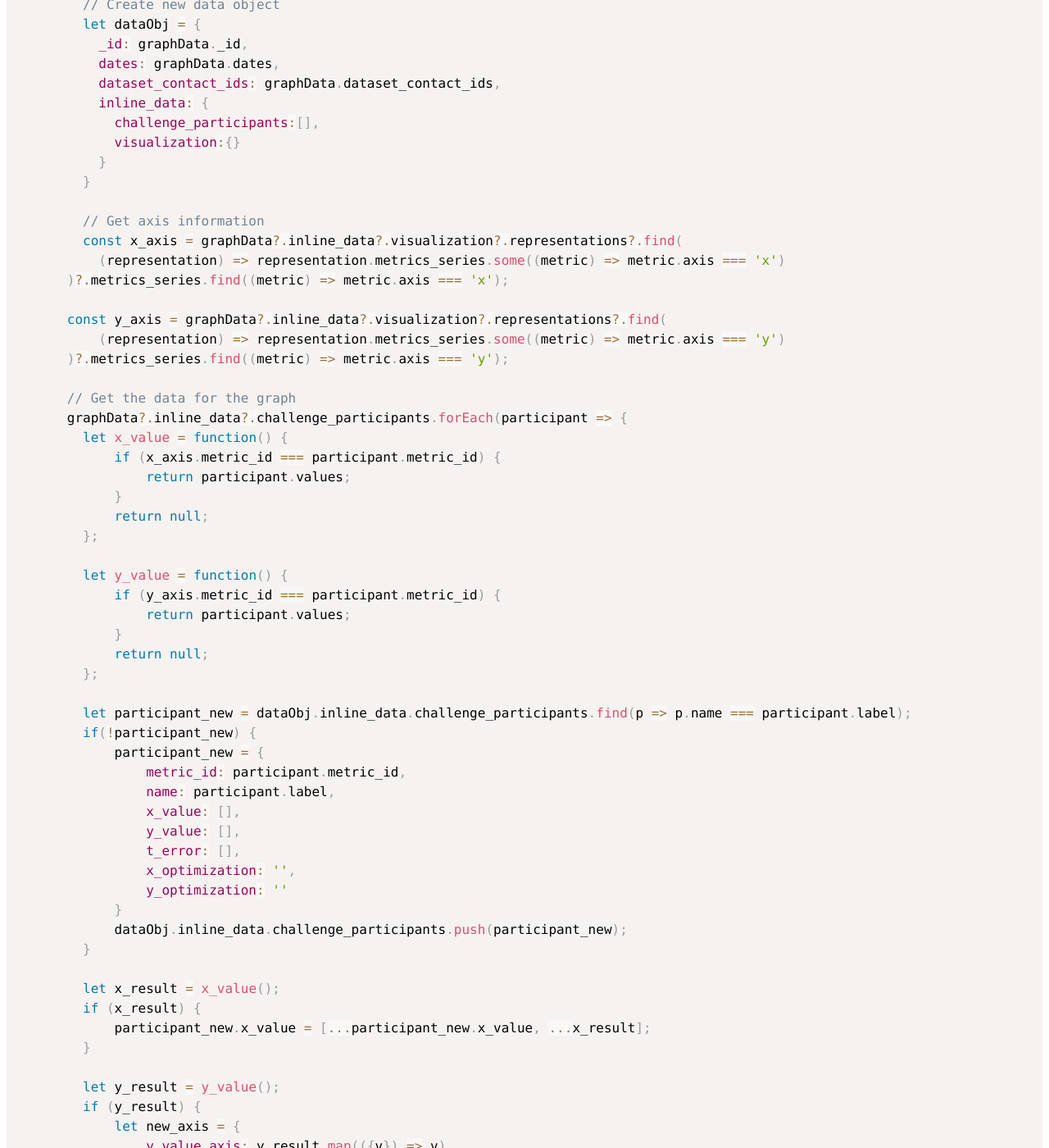
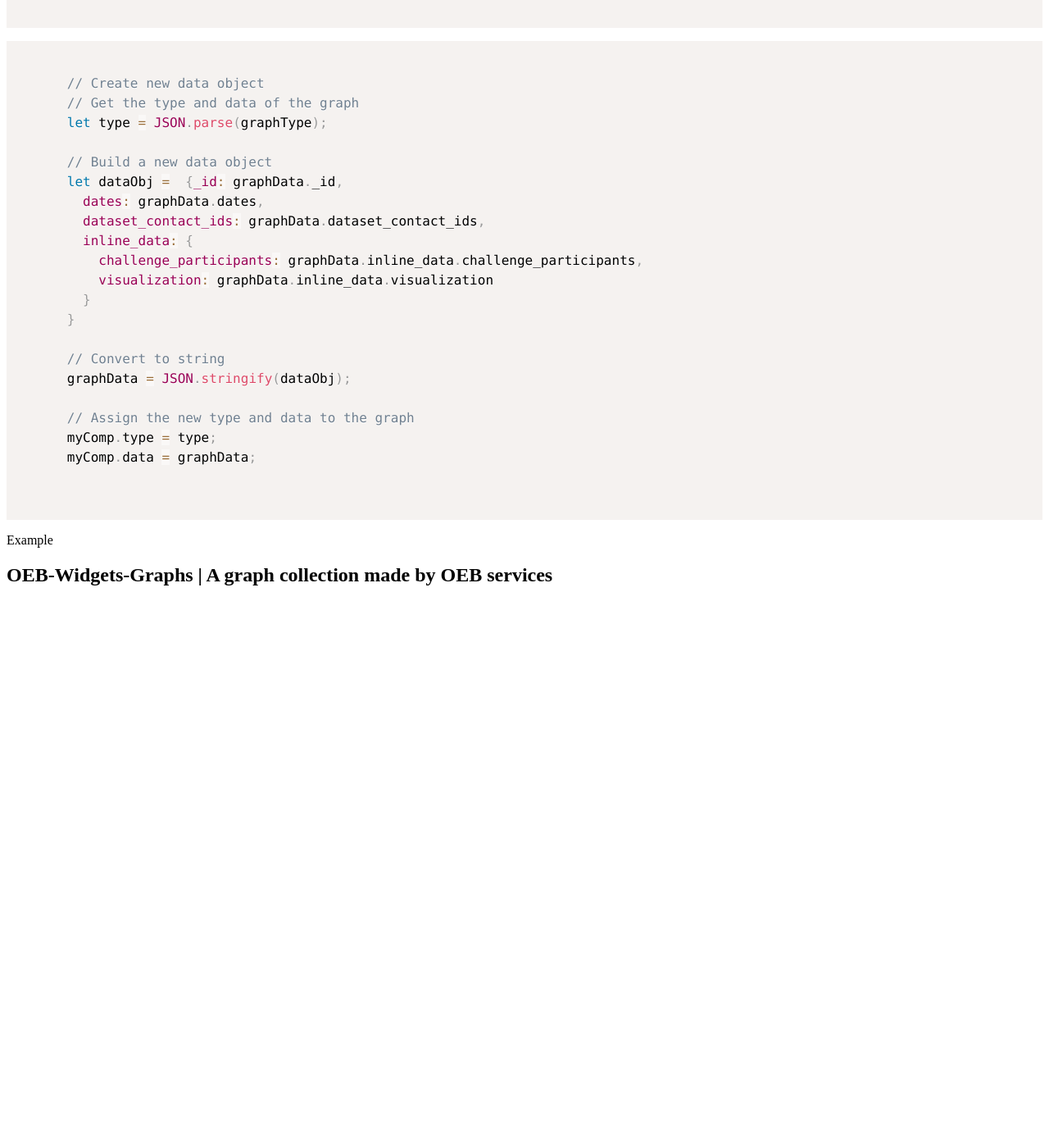
Before and after one commit to inab/oeb-widgets-graphs, a Jekyll site: the page built from docs/_examples/lineplot.md, in a window 1280 px wide and 1400 px high, scrolled down 2864 px. Shown: the whole window at 82% size. Built offline with Jekyll 4.4.1, drawn with Linux system fonts in a browser that asks for light colours; a script that is not in the unit is left out; after the commit the page ends 3599 px from its top, so only the background shows below that; some of the changed text lies outside the part shown.

Commit message:
UPDATE line plot

```diff
--- a/docs/_layouts/home.html
+++ b/docs/_layouts/home.html
@@ -230,7 +230,7 @@
         <div class="widget-box">
           <a href="https://inab.github.io/oeb-widgets-graphs/_examples/lineplot.html">
             <div class="widget-card-header">
-              <h3>Line plot graphh</h3>
+              <h3>Line plot graph</h3>
               <div class="widget-card-img">
                 <img width="320" height="240" src="{{ site.baseurl }}/assets/videos/line-plot-new.gif" />
               </div>
--- a/docs/_layouts/lineplot.html
+++ b/docs/_layouts/lineplot.html
@@ -66,7 +66,9 @@
               <p>
                 Add the installed package to your HTML file.
               </p>
-              <p><pre><code class="language-javascript">let graphData = {
+              <p><pre><code class="language-javascript">
+        // This is a line plot schema
+        let graphData = {
             "_id": "OEBDTEST0000006",
             "dates": {
               "modification": "2023-05-27T19:18:32Z"
@@ -166,96 +168,34 @@
               </p>
               <pre>
                 <code class="language-javascript">
-        const graphType=JSON.stringify("line-plot");
+      // Define the graph type
+      const graphType = JSON.stringify("line-plot");
 
-        const myComp = document.getElementById('widget-element');
+      // Get the widget element
+      const myComp = document.getElementById('widget-element');
                 </code>
               </pre>
               <p>
               <pre>
                 <code class="language-javascript">
-        // Create new data object
-        let dataObj = {
-          _id: graphData._id,
-          dates: graphData.dates,
-          dataset_contact_ids: graphData.dataset_contact_ids,
-          inline_data: {
-            challenge_participants:[],
-            visualization:{}
-          }
-        }
-
-        // Get axis information
-        const x_axis = graphData?.inline_data?.visualization?.representations?.find(
-          (representation) => representation.metrics_series.some((metric) => metric.axis === 'x')
-      )?.metrics_series.find((metric) => metric.axis === 'x');
-
-      const y_axis = graphData?.inline_data?.visualization?.representations?.find(
-          (representation) => representation.metrics_series.some((metric) => metric.axis === 'y')
-      )?.metrics_series.find((metric) => metric.axis === 'y');
-
-      // Get the data for the graph
-      graphData?.inline_data?.challenge_participants.forEach(participant => {
-        let x_value = function() {
-            if (x_axis.metric_id === participant.metric_id) {
-                return participant.values;
-            }
-            return null;
-        };
-
-        let y_value = function() {
-            if (y_axis.metric_id === participant.metric_id) {
-                return participant.values;
-            }
-            return null;
-        };
-
-        let participant_new = dataObj.inline_data.challenge_participants.find(p => p.name === participant.label);
-        if(!participant_new) {
-            participant_new = {
-                metric_id: participant.metric_id,
-                name: participant.label,
-                x_value: [],
-                y_value: [],
-                t_error: [],
-                x_optimization: '',
-                y_optimization: ''
-            }
-            dataObj.inline_data.challenge_participants.push(participant_new);
-        }
-
-        let x_result = x_value();
-        if (x_result) {
-            participant_new.x_value = [...participant_new.x_value, ...x_result];
-        }
-
-        let y_result = y_value();
-        if (y_result) {
-            let new_axis = {
-                y_value_axis: y_result.map(({v}) => v),
-                error_value_axis: y_result.map(({e}) => e)
-            }
-
-            participant_new.y_value = [...participant_new.y_value, ...new_axis.y_value_axis];
-            participant_new.t_error = [...participant_new.t_error, ...new_axis.error_value_axis];
-        }
-      });
-
-      // Get the type of the graph
+      // Create new data object
+      // Get the type and data of the graph
       let type = JSON.parse(graphType);
 
-      // Fill new data object
-      dataObj.inline_data.visualization = {
-        x_axis: x_axis.title,
-        y_axis: y_axis.title,
-        x_optimization: x_axis.optimization ?? 'maximize',
-        y_optimization: y_axis.optimization ?? 'maximize',
-        type: type,
-        dates: ''
-      };
+      // Build a new data object
+      let dataObj =  {_id: graphData._id,
+        dates: graphData.dates,
+        dataset_contact_ids: graphData.dataset_contact_ids,
+        inline_data: {
+          challenge_participants: graphData.inline_data.challenge_participants,
+          visualization: graphData.inline_data.visualization
+        }
+      }
 
+      // Convert to string
       graphData = JSON.stringify(dataObj);
 
+      // Assign the new type and data to the graph
       myComp.type = type;
       myComp.data = graphData;
                 </code>
@@ -280,7 +220,7 @@
     <div class="wrapper">
       <h2 class="footer-heading">OEB-Widgets-Graphs | A graph collection made by OEB services</h2>
     </div>
-    <script type="module" src="https://cdn.jsdelivr.net/gh/inab/oeb-widgets-graphs@57ed2b6/dist/oeb-widgets-graphs.umd.js"></script>
+    <script type="module" src="https://cdn.jsdelivr.net/gh/inab/oeb-widgets-graphs@0b9df5a/dist/oeb-widgets-graphs.umd.js"></script>
     <script>
       let graphData = {
   "_id": "OEBDTEST0000006",
@@ -456,81 +396,19 @@
       const graphType = JSON.stringify("line-plot");
       const myComp = document.getElementById('widget-element');
 
-      let dataObj = {
-        _id: graphData._id,
+      // Change the type and data of the graph
+      let type = JSON.parse(graphType);
+
+      let dataObj =  {_id: graphData._id,
         dates: graphData.dates,
         dataset_contact_ids: graphData.dataset_contact_ids,
         inline_data: {
           challenge_participants:[],
-          visualization:{}
+          visualization: graphData.inline_data.visualization
         }
       }
 
-      const x_axis = graphData?.inline_data?.visualization?.representations?.find(
-          (representation) => representation.metrics_series.some((metric) => metric.axis === 'x')
-      )?.metrics_series.find((metric) => metric.axis === 'x');
-
-      const y_axis = graphData?.inline_data?.visualization?.representations?.find(
-          (representation) => representation.metrics_series.some((metric) => metric.axis === 'y')
-      )?.metrics_series.find((metric) => metric.axis === 'y');
-
-      graphData?.inline_data?.challenge_participants.forEach(participant => {
-        let x_value = function() {
-            if (x_axis.metric_id === participant.metric_id) {
-                return participant.values;
-            }
-            return null;
-        };
-
-        let y_value = function() {
-            if (y_axis.metric_id === participant.metric_id) {
-                return participant.values;
-            }
-            return null;
-        };
-
-        let participant_new = dataObj.inline_data.challenge_participants.find(p => p.name === participant.label);
-        if(!participant_new) {
-            participant_new = {
-                metric_id: participant.metric_id,
-                name: participant.label,
-                x_value: [],
-                y_value: [],
-                t_error: [],
-                x_optimization: '',
-                y_optimization: ''
-            }
-            dataObj.inline_data.challenge_participants.push(participant_new);
-        }
-
-        let x_result = x_value();
-        if (x_result) {
-            participant_new.x_value = [...participant_new.x_value, ...x_result];
-        }
-
-        let y_result = y_value();
-        if (y_result) {
-            let new_axis = {
-                y_value_axis: y_result.map(({v}) => v),
-                error_value_axis: y_result.map(({e}) => e)
-            }
-
-            participant_new.y_value = [...participant_new.y_value, ...new_axis.y_value_axis];
-            participant_new.t_error = [...participant_new.t_error, ...new_axis.error_value_axis];
-        }
-      });
-
-      // Change the type and data of the graph
-      let type = JSON.parse(graphType);
-
-      dataObj.inline_data.visualization = {
-        x_axis: x_axis.title,
-        y_axis: y_axis.title,
-        x_optimization: x_axis.optimization ?? 'maximize',
-        y_optimization: y_axis.optimization ?? 'maximize',
-        type: type,
-        dates: ''
-      };
+      dataObj.inline_data.challenge_participants = graphData.inline_data.challenge_participants;
 
       graphData = JSON.stringify(dataObj);
 
```
